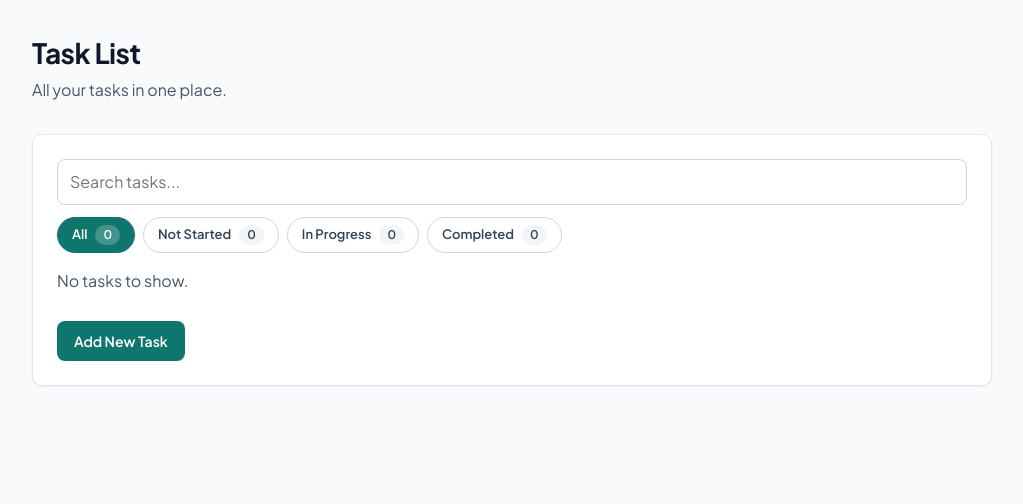
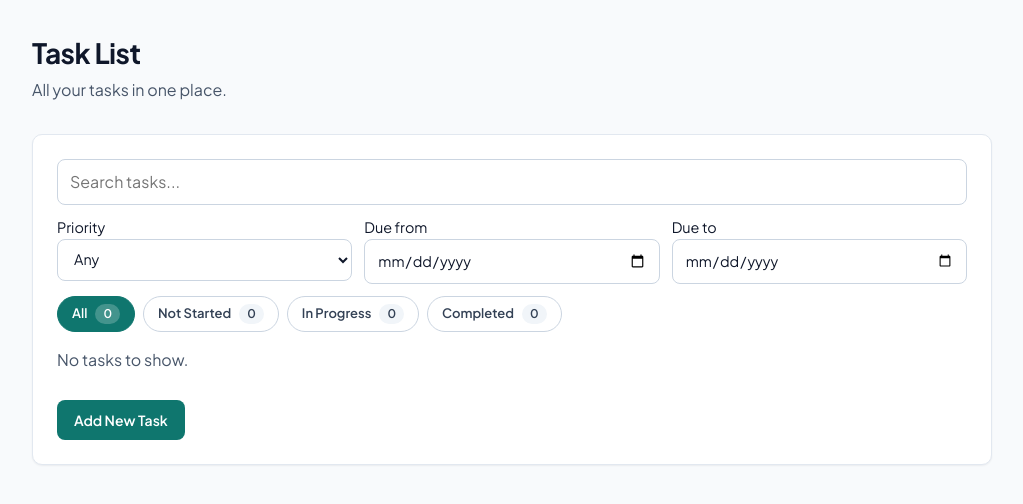
Before and after one commit to sciliastc1/To-do-list, a PHP site: page /tasks.php in a window 1280 px wide. Shown: the part 66-570 px from the top of the page, without its empty margins (128-1151 px from the left). Run offline with PHP 8.4, Linux system fonts and the light colour scheme; the visitor is signed in with stand-in values (Sample User, id 1); data that the repository does not hold is empty.

Commit message:
Add multi-criteria Ajax search (text, priority, status, due date range)

```diff
--- a/style.css
+++ b/style.css
@@ -464,6 +464,19 @@ textarea:focus-visible {
     box-shadow: var(--ring);
 }
 
+/* Priority and due date fields next to each other under the search box */
+.search-options {
+    display: flex;
+    flex-wrap: wrap;
+    gap: 12px;
+}
+
+.search-options label {
+    flex: 1;
+    min-width: 140px;
+    font-size: 0.9em;
+}
+
 .task-filters {
     display: flex;
     flex-wrap: wrap;
--- a/tasks.js
+++ b/tasks.js
@@ -88,7 +88,8 @@ document.addEventListener('click', function (event) {
     if (tab) {
         event.preventDefault();
         currentFilter = tab.dataset.filter;
-        applyFilter();
+        // The status is one of the search criteria, so search again
+        searchTasks();
     }
 });
 
@@ -98,8 +99,11 @@ var currentFilter = 'all';
 // Ids of the tasks that match the search, or null when not searching
 var searchIds = null;
 
-// Search box (Tasks page only)
-var searchBox = document.getElementById('task-search');
+// Search fields (Tasks page only)
+var searchBox      = document.getElementById('task-search');
+var searchPriority = document.getElementById('search-priority');
+var searchDueFrom  = document.getElementById('search-due-from');
+var searchDueTo    = document.getElementById('search-due-to');
 var searchTimer;
 
 if (searchBox) {
@@ -108,24 +112,43 @@ if (searchBox) {
         clearTimeout(searchTimer);
         searchTimer = setTimeout(searchTasks, 300);
     });
+    // Dropdown and dates change in one go, so search straight away
+    [searchPriority, searchDueFrom, searchDueTo].forEach(function (field) {
+        field.addEventListener('change', searchTasks);
+    });
 }
 
-// Asks the server which tasks match the text in the search box
+// Collects every search criterion. Empty string means "not used".
+function getSearchCriteria() {
+    return {
+        q:        searchBox.value.trim(),
+        priority: searchPriority.value,
+        status:   currentFilter === 'all' ? '' : currentFilter,
+        due_from: searchDueFrom.value,
+        due_to:   searchDueTo.value
+    };
+}
+
+// Asks the server which tasks match all the criteria together
 function searchTasks() {
-    var text = searchBox.value.trim();
+    var criteria = getSearchCriteria();
 
-    // Empty search: show every task again
-    if (text === '') {
+    // Nothing filled in: show every task again without asking the server
+    var anyUsed = Object.values(criteria).some(function (value) { return value !== ''; });
+    if (!anyUsed) {
         searchIds = null;
         applyFilter();
         return;
     }
 
-    fetch('search_tasks.php?q=' + encodeURIComponent(text))
+    // URLSearchParams turns the object into q=...&priority=... and encodes it safely
+    var query = new URLSearchParams(criteria).toString();
+
+    fetch('search_tasks.php?' + query)
         .then(function (response) { return response.json(); })
         .then(function (ids) {
-            // Ignore old answers if the text changed while waiting
-            if (searchBox.value.trim() !== text) {
+            // Ignore old answers if a criterion changed while waiting
+            if (new URLSearchParams(getSearchCriteria()).toString() !== query) {
                 return;
             }
             // data-id is text, so turn the numbers into text too
--- a/templates/tasks.html.twig
+++ b/templates/tasks.html.twig
@@ -12,6 +12,25 @@
 <div class="todo-section">
     {# Search box. tasks.js asks search_tasks.php which tasks match #}
     <input type="search" id="task-search" class="task-search" placeholder="Search tasks..." aria-label="Search tasks">
+
+    {# Extra search criteria. They are combined with the text and the status tab,
+       so e.g. "high priority + in progress + due this week" works #}
+    <div class="search-options">
+        <label for="search-priority">Priority
+            <select id="search-priority" class="task-search">
+                <option value="">Any</option>
+                <option value="low">Low</option>
+                <option value="medium">Medium</option>
+                <option value="high">High</option>
+            </select>
+        </label>
+        <label for="search-due-from">Due from
+            <input type="date" id="search-due-from" class="task-search">
+        </label>
+        <label for="search-due-to">Due to
+            <input type="date" id="search-due-to" class="task-search">
+        </label>
+    </div>
 
     {# Filter tabs. The numbers in the spans are filled in by tasks.js #}
     <div class="task-filters">
```
Also changed, not shown: search_tasks.php (+67 -9 lines).
